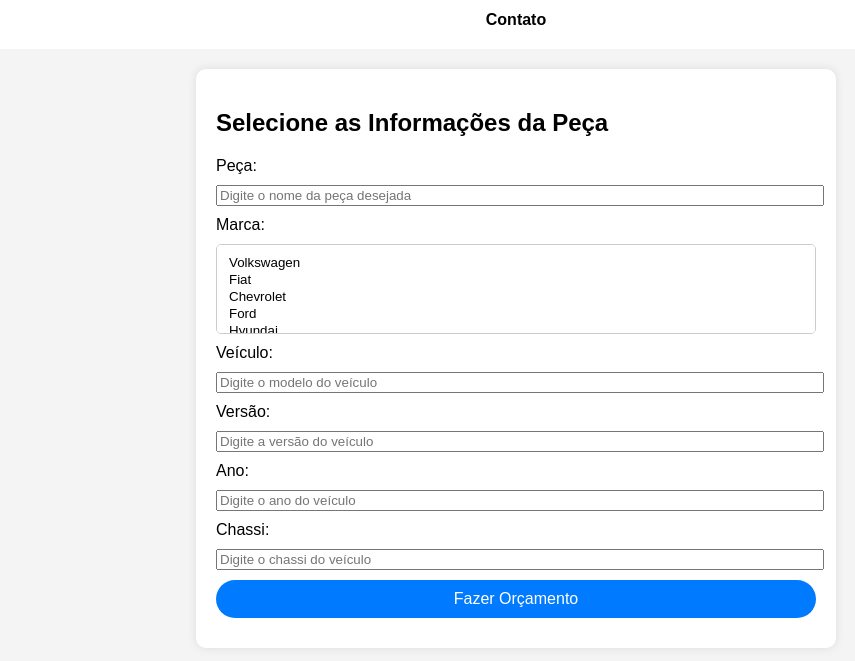
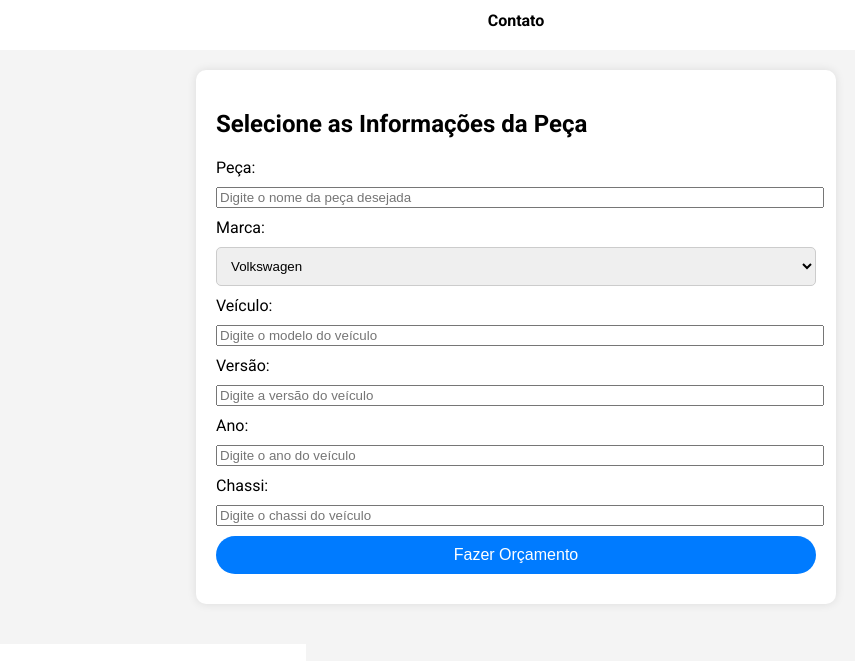
Before and after one commit to jimmysx/mundodoseixos, a plain HTML site: page index.html in a window 1280 px wide. Shown: the part 68-729 px from the top of the page, without its empty margins (124-979 px from the left). Drawn offline with Linux system fonts and the light colour scheme.

Commit message:
Update index.html

```diff
--- a/index.html
+++ b/index.html
@@ -6,7 +6,7 @@
     <title>Loja de Peças Automotivas</title>
     <style>
         body {
-            font-family: Arial, sans-serif;
+            font-family: 'Roboto', sans-serif;
             margin: 0;
             padding: 0;
             background-color: #f4f4f4;
@@ -80,13 +80,17 @@
             text-align: center;
             margin-top: 10px;
         }
+        h2 {
+            font-family: 'Roboto', sans-serif;
+        }
     </style>
+    <link href="https://fonts.googleapis.com/css2?family=Roboto:wght@400;700&display=swap" rel="stylesheet">
 </head>
 <body>
     <div class="header">
         <img src="logo.png" alt="Logo da Empresa" class="logo">
         <div class="nav">
-            <a onclick="showContactInfo()">Contato</a>
+            <a href="#" onclick="showContactInfo()">Contato</a>
         </div>
     </div>
     <div class="container">
@@ -95,7 +99,7 @@
         <input type="text" id="peca" placeholder="Digite o nome da peça desejada">
 
         <label for="marca">Marca:</label>
-        <select id="marca" multiple>
+        <select id="marca">
             <option value="Volkswagen">Volkswagen</option>
             <option value="Fiat">Fiat</option>
             <option value="Chevrolet">Chevrolet</option>
@@ -136,7 +140,7 @@
     <script>
         function enviarWhatsApp() {
             const peca = document.getElementById('peca').value;
-            const marca = Array.from(document.getElementById('marca').selectedOptions).map(option => option.value).join(', ');
+            const marca = document.getElementById('marca').value;
             const veiculo = document.getElementById('veiculo').value;
             const versao = document.getElementById('versao').value;
             const ano = document.getElementById('ano').value;
@@ -145,7 +149,7 @@
             const mensagem = `Olá, gostaria de solicitar um orçamento.
 
 Peça: ${peca}
-Marca(s): ${marca}
+Marca: ${marca}
 Veículo: ${veiculo}
 Versão: ${versao}
 Ano: ${ano}
```
